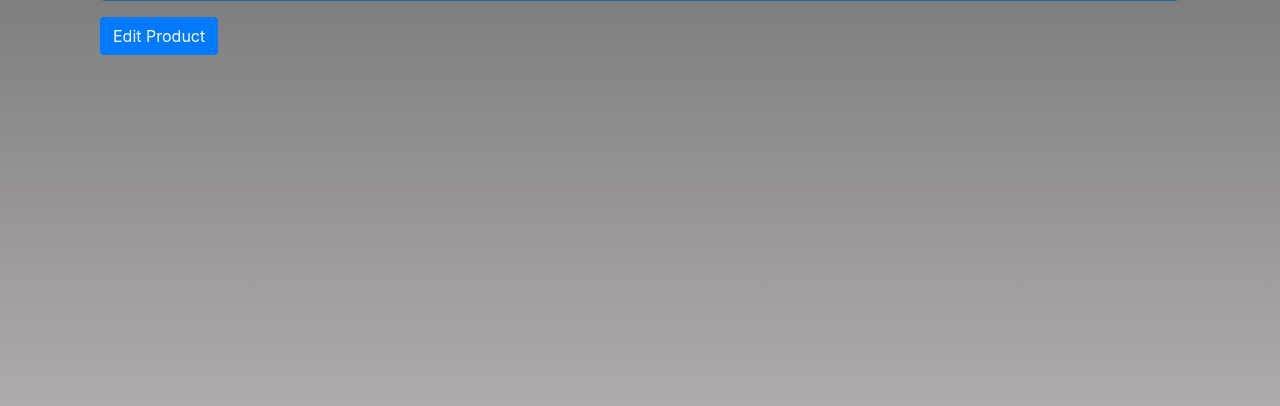
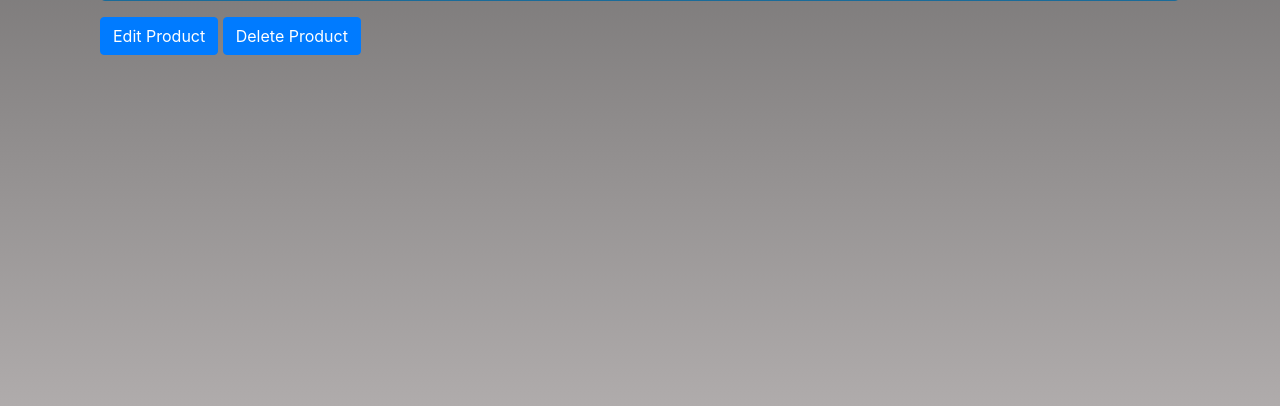
Before and after one commit to Pengin-Open-Source/pengin-pi, a Flask app: page /products/1 in a window 1280 px wide. Shown: the part 387-793 px from the top of the page. Run offline with Flask 2, Linux system fonts and the light colour scheme; data that the repository does not hold is empty; some libraries are stand-ins or nearby versions.

Commit message:
add delete button change edit url

```diff
--- a/app/templates/products/product.html
+++ b/app/templates/products/product.html
@@ -7,5 +7,6 @@
     <p>{{product.description}}</p>
     <img src="{{ url_for('static', filename= product.stock_image_url ) }}" alt="Product Image">
   </div>
-  <a class="btn btn-primary" href="/products/edit">Edit Product</a>
+  <a class="btn btn-primary" href="/products/edit/{{product.id}}">Edit Product</a>
+  <a class="btn btn-primary" href="/products/delete/{{product.id}}">Delete Product</a>
 {% endblock %}
```
